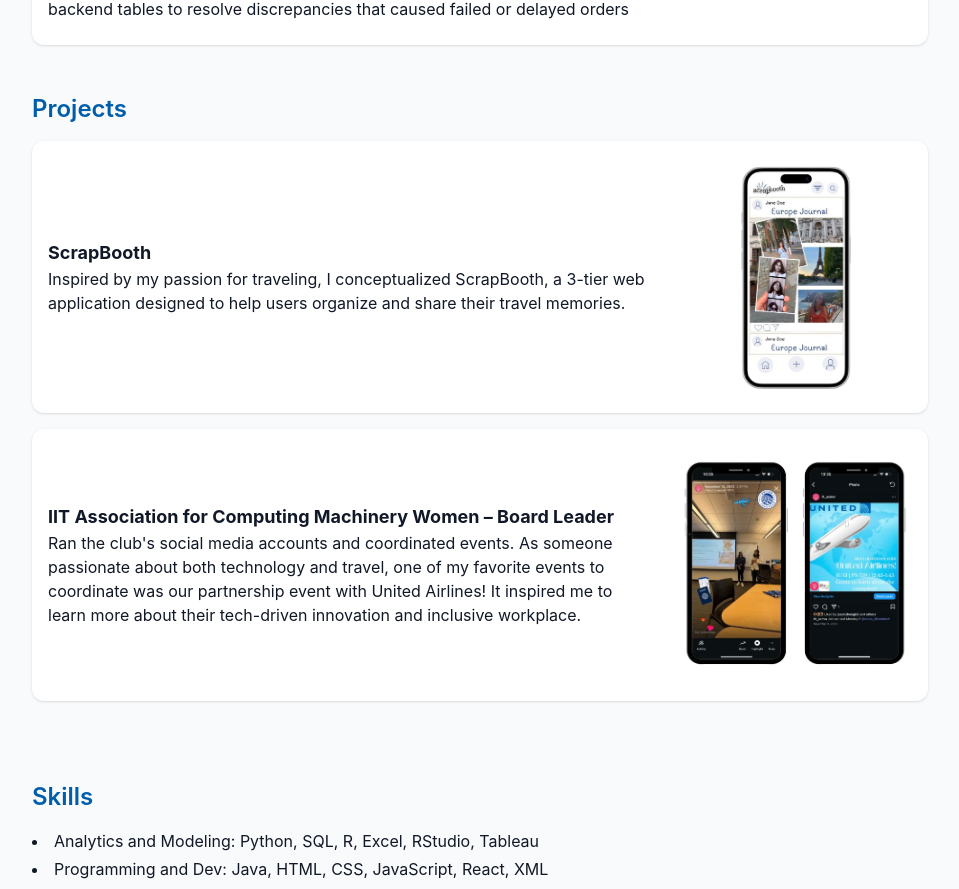
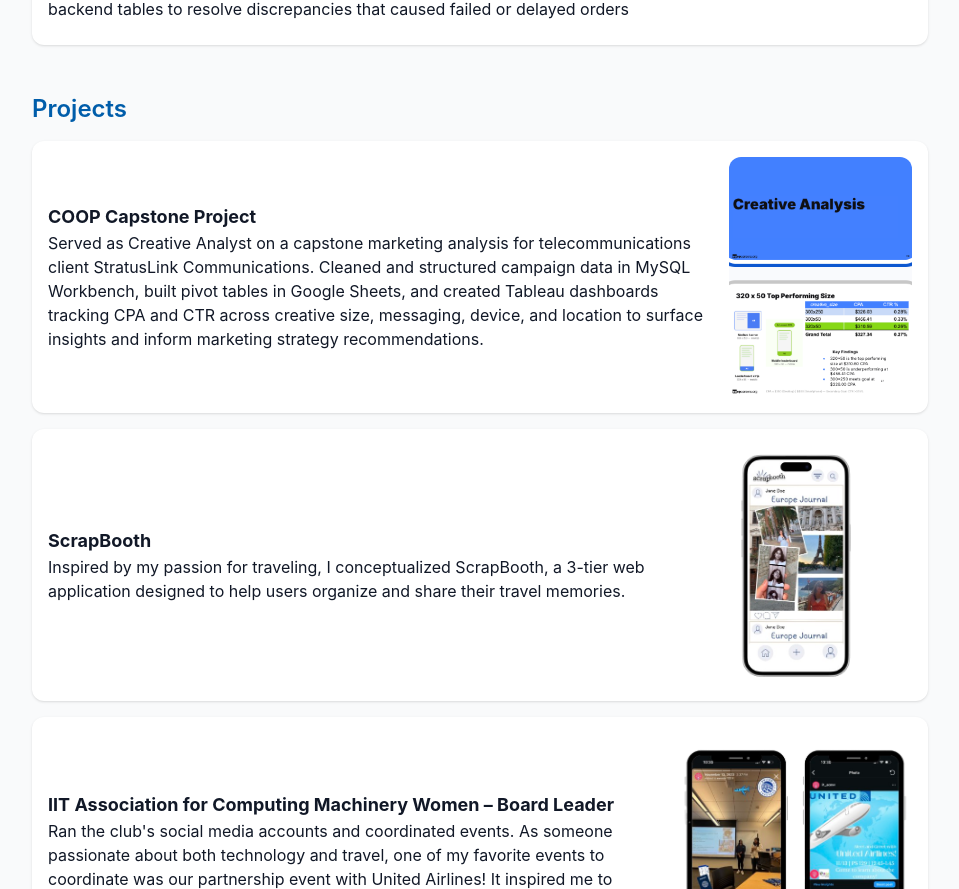
Before and after one commit to genesisgaytan07/genesis-portfolio, a React (Create React App) app: page / in a window 1280 px wide. Shown: the part 1911-2800 px from the top of the page, without its empty margins (160-1119 px from the left). Built offline with nearby package versions, Linux system fonts and the light colour scheme.

Commit message:
more updates to coop
coop updates

```diff
--- a/src/components/Portfolio.js
+++ b/src/components/Portfolio.js
@@ -6,6 +6,8 @@ import unitedImage from "../assets/unitedAirlines.png";
 import scrapBooth from "../assets/scrapBooth1.png";
 import vayner from "../assets/vayner.PNG";
 import ultalogo from "../assets/ultalogo.png";
+import coopcap from "../assets/coopcap.png";
+
 export default function Portfolio() {
   const [showResume, setShowResume] = useState(false);
 
@@ -199,6 +201,26 @@ export default function Portfolio() {
               Projects
             </h2>
             <ul className="space-y-4">
+              <li className="flex flex-col items-center justify-between gap-6 p-4 transition bg-white shadow rounded-xl hover:shadow-md sm:flex-row-reverse">
+                <img
+                  src={coopcap}
+                  alt="COOPCap"
+                  className="object-contain w-60 h-60 rounded-xl"
+                  style={{ border: "none", boxShadow: "none" }}
+                />
+                <div className="text-left">
+                  <h3 className="text-lg font-bold">COOP Capstone Project</h3>
+                  <p>
+                    Served as Creative Analyst on a capstone marketing
+                    analysis for telecommunications client StratusLink
+                    Communications. Cleaned and structured campaign data in
+                    MySQL Workbench, built pivot tables in Google Sheets, and
+                    created Tableau dashboards tracking CPA and CTR across
+                    creative size, messaging, device, and location to surface
+                    insights and inform marketing strategy recommendations.
+                  </p>
+                </div>
+              </li>
 
               <li className="flex flex-col items-center justify-between gap-6 p-4 transition bg-white shadow rounded-xl hover:shadow-md sm:flex-row-reverse">
                 <img
@@ -216,7 +238,8 @@ export default function Portfolio() {
                   </p>
                 </div>
               </li>
-                            <li className="flex flex-col items-center justify-between gap-6 p-4 transition bg-white shadow rounded-xl hover:shadow-md sm:flex-row-reverse">
+
+              <li className="flex flex-col items-center justify-between gap-6 p-4 transition bg-white shadow rounded-xl hover:shadow-md sm:flex-row-reverse">
                 <img
                   src={unitedImage}
                   alt="United Airlines Logo"
@@ -238,11 +261,6 @@ export default function Portfolio() {
                   </p>
                 </div>
               </li>
-
-
-
-
-
             </ul>
           </section>
         </Element>
@@ -255,7 +273,7 @@ export default function Portfolio() {
             </h2>
             <ul className="space-y-1 list-disc list-inside">
               <li>
-              Analytics and Modeling: Python, SQL, R, Excel, RStudio, Tableau
+                Analytics and Modeling: Python, SQL, R, Excel, RStudio, Tableau
               </li>
               <li>
                 Programming and Dev: Java, HTML, CSS, JavaScript, React, XML
@@ -268,10 +286,12 @@ export default function Portfolio() {
                 Business & Productivity Tools: JIRA, Confluence, Cherwell, Figma
               </li>
               <li>
-               Cyber Security Tools: Wireshark, Nmap, Kali Linux, Shell Scripts
+                Cyber Security Tools: Wireshark, Nmap, Kali Linux, Shell Scripts
               </li>
               <li>
-                Certifications: ISC2 Certified in Cybersecurity (In Progress), Google Cybersecurity, Google Analytics Professional Certificate, CodePath Cyber 101
+                Certifications: ISC2 Certified in Cybersecurity (In
+                Progress), Google Cybersecurity, Google Analytics
+                Professional Certificate, CodePath Cyber 101
               </li>
             </ul>
           </section>
@@ -313,7 +333,19 @@ export default function Portfolio() {
                 Networks, Cybersecurity Technologies, Project Management, and
                 Front-End Web Development
               </li>
+            </ul>
 
+            <h2 className="text-2xl font-semibold text-[#005DAA] mb-4">
+              Affiliations
+            </h2>
+            <ul className="mt-2 space-y-1 list-disc list-inside">
+              <li>
+                WiCyS | Member, Google Cybersecurity Cohort & ISC2 Spring
+                Camp Participant
+              </li>
+              <li>CodePath | Student, Member, & Tech Fellow</li>
+              <li>Rewriting the Code | Member</li>
+              <li>ACMW–Illinois Tech | Social Media Manager & Board Member</li>
             </ul>
           </section>
         </Element>
```
Also changed, not shown: src/assets/coopcap.png (added).
